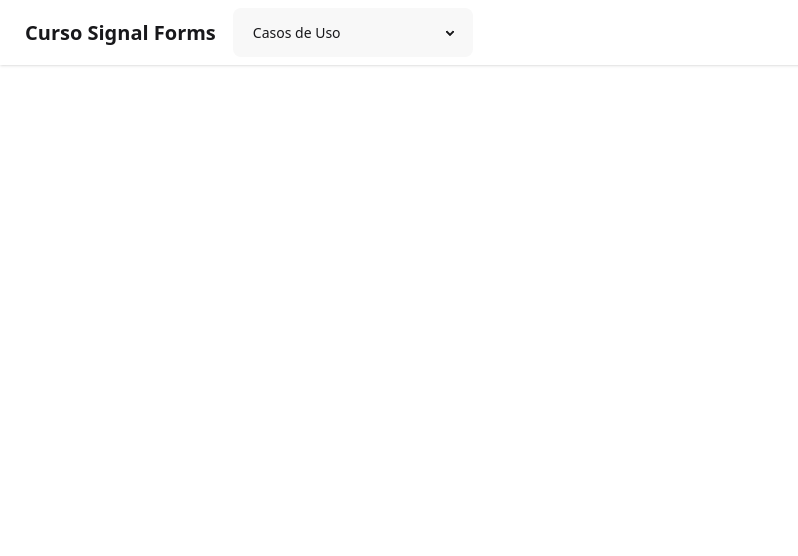
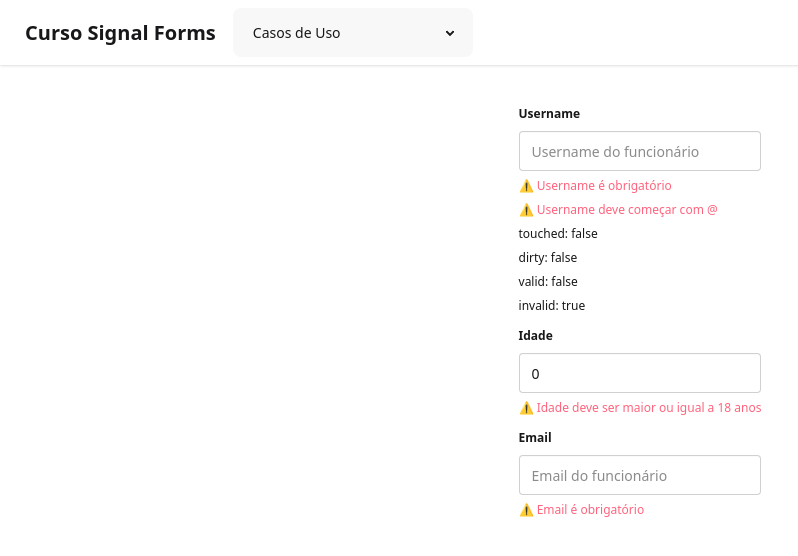
Before and after one commit to lodovikoa/curso-signal-forms, an Angular app: page /6-validators in a window 1280 px wide. Before the commit this address led to /. Shown: the top 556 px of the page, without its empty margins (0-798 px from the left). Built offline with nearby package versions, Linux system fonts and the light colour scheme.

Commit message:
feat: aulas

```diff
--- /dev/null
+++ b/db.json
@@ -0,0 +1,14 @@
+{
+  "profile": {
+    "personal": {
+      "name": "Pessoa Fulano4",
+      "email": "fulano4@example.com"
+    },
+    "address": {
+      "zipcode": "29144040",
+      "street": "São Benedito",
+      "number": ""
+    }
+  },
+  "$schema": "./node_modules/json-server/schema.json"
+}
--- a/package.json
+++ b/package.json
@@ -29,6 +29,7 @@
     "@angular/forms": "^21.1.0",
     "@angular/platform-browser": "^21.1.0",
     "@angular/router": "^21.1.0",
+    "json-server": "^1.0.0-beta.15",
     "rxjs": "~7.8.0",
     "tslib": "^2.3.0"
   },
--- /dev/null
+++ b/src/app/features/4.translate-model/translate-model.component.html
@@ -0,0 +1,33 @@
+<form>
+
+  <fieldset class="fieldset">
+    <legend id="name-legend" class="fieldset-legend">Nome</legend>
+    <input aria-labelledby="name-legend" type="text" class="input"n [formField]="form1.personal.name">
+  </fieldset>
+
+  <fieldset class="fieldset">
+    <legend id="email-legend" class="fieldset-legend">Email</legend>
+    <input aria-labelledby="email-legend" type="email" class="input"n [formField]="form1.personal.email">
+  </fieldset>
+
+  <fieldset class="fieldset">
+    <legend id="zipcode-legend" class="fieldset-legend">CEP</legend>
+    <input aria-labelledby="zipcode-legend" type="number" class="input"n [formField]="form1.address.zipcode">
+  </fieldset>
+
+  <fieldset class="fieldset">
+    <legend id="street-legend" class="fieldset-legend">Rua</legend>
+    <input aria-labelledby="street-legend" type="text" class="input"n [formField]="form1.address.street">
+  </fieldset>
+
+  <fieldset class="fieldset">
+    <legend id="number-legend" class="fieldset-legend">Numero</legend>
+    <input aria-labelledby="number-legend" type="number" class="input"n [formField]="form1.address.number">
+  </fieldset>
+
+  <button type="button" class="btn btn-primary" (click)="save()">Salvar</button>
+</form>
+
+<pre>
+  {{ form1().value() | json }}
+</pre>
--- /dev/null
+++ b/src/app/features/4.translate-model/translate-model.component.ts
@@ -0,0 +1,114 @@
+import { JsonPipe } from '@angular/common';
+import { HttpClient } from '@angular/common/http';
+import { ChangeDetectionStrategy, Component, inject, linkedSignal, OnInit, signal } from '@angular/core';
+import { rxResource } from '@angular/core/rxjs-interop';
+import { form, FormField } from '@angular/forms/signals';
+
+interface FormModel {
+  personal: {
+    name: string;
+    email: string;
+  },
+  address: {
+    zipcode: string;
+    street: string;
+    number: string;
+  }
+}
+
+interface domainModel {
+  personal: {
+    name: string;
+    email: string;
+  },
+  address: null | {
+    zipcode: string | null;
+    street: string | null;
+    number: string | null;
+  }
+}
+
+function domaniModelToFormModel(domainModel: domainModel): FormModel {
+  return {
+     personal: {
+      name: domainModel.personal.name,
+      email: domainModel.personal.email
+    },
+    address: {
+      zipcode: domainModel.address?.zipcode ?? '',
+      street: domainModel.address?.street ?? '',
+      number: domainModel.address?.number ?? ''
+    }
+  }
+}
+
+function formModelToDomainModel(formModel: FormModel): domainModel {
+  const isAddressEmpty = Object.values(formModel.address).every((value) => value === '');
+
+  return {
+    personal: {
+      name: formModel.personal.name,
+      email: formModel.personal.email
+    },
+    address: isAddressEmpty ? null : {
+      zipcode: formModel.address.zipcode,
+      street: formModel.address.street,
+      number: formModel.address.number
+    }
+  }
+}
+
+@Component({
+  selector: 'app-translate-model',
+  imports: [ FormField, JsonPipe ],
+  templateUrl: './translate-model.component.html',
+  styleUrl: './translate-model.component.css',
+  changeDetection: ChangeDetectionStrategy.OnPush,
+})
+export class TranslateModel {
+
+  private httpClient = inject(HttpClient);
+
+  private emptyFormModel = signal<FormModel>({
+    personal: {
+      name: '',
+      email: ''
+    },
+    address: {
+      zipcode: '',
+      street: '',
+      number: ''
+    }
+  });
+
+  protected profileDataRef = rxResource({
+    stream: () => this.getProfile(),
+  })
+
+  protected formModel = linkedSignal<FormModel>(() => {
+    if(!this.profileDataRef.hasValue()){
+      return this.emptyFormModel();
+    }
+
+    return domaniModelToFormModel(this.profileDataRef.value() )
+  });
+
+  protected form1 = form(this.formModel)
+
+  protected save() {
+    const payload = formModelToDomainModel(this.formModel());
+
+    this.saveProfile(payload).subscribe((profile) => {
+      console.log('Profile saved', profile)
+    })
+  }
+
+  private saveProfile(payload: domainModel) {
+    return this.httpClient.put<domainModel>('http://localhost:3000/profile', payload);
+  }
+
+  private getProfile() {
+    return this.httpClient.get<domainModel>('http://localhost:3000/profile');
+  }
+
+}
--- /dev/null
+++ b/src/app/features/5.array-field/array-field.component.html
@@ -0,0 +1,27 @@
+<fieldset class="fieldset bg-base-200 border-base-300 rounded-box w-xs border p-4">
+  <legend class="fieldset-legend">Page details</legend>
+
+  @for (item of form1.emails; track item) {
+    <label for="email-label" class="label">Email</label>
+    <div class="join">
+      <input id="email-label" type="email" class="input join-item" placeholder="Digite um Email" [formField]="item" />
+      <button class="btn btn-error join-item" (click)="remove($index)" [disabled]="hasLessThanTwoEmails()">X</button>
+    </div>
+
+    @if (item().touched()) {
+      @for (error of item().errors(); track error) {
+        <div class="text-error">{{ error.message }}</div>
+      }
+    }
+  }
+
+  <button type="button" class="btn btn-primary mt-4" (click)="add()">Adicionar</button>
+</fieldset>
+
+<div>
+  Item Valid: {{ form1.emails().valid() | json}}
+</div>
+<div>
+  Form Valid: {{ form1().valid() | json}}
+</div>
+{{ form1.emails().value() | json }}
--- /dev/null
+++ b/src/app/features/5.array-field/array-field.component.ts
@@ -0,0 +1,46 @@
+import { JsonPipe } from '@angular/common';
+import { ChangeDetectionStrategy, Component, computed, signal } from '@angular/core';
+import { applyEach, email, form, FormField, required } from '@angular/forms/signals';
+
+interface FormModel {
+  name: string;
+  emails: string[];
+}
+
+@Component({
+  selector: 'app-array-field',
+  imports: [ FormField, JsonPipe ],
+  templateUrl: './array-field.component.html',
+  styleUrl: './array-field.component.css',
+  changeDetection: ChangeDetectionStrategy.OnPush,
+})
+export class ArrayField {
+
+  protected formModel = signal<FormModel>({
+    name: '',
+    emails: ['']
+  });
+
+  protected form1 = form(this.formModel, schema => {
+    applyEach(schema.emails, (schemaItem) => {
+      required(schemaItem, { message: 'Email é obrigatório' });
+      email(schemaItem, { message: 'Email inválido' });
+    })
+  });
+
+
+
+  protected hasLessThanTwoEmails = computed(() => {
+    return this.form1.emails().value().length < 2;
+  })
+
+  protected add() {
+    this.form1.emails().value.update((value) => [...value, '']);
+  }
+
+  protected remove(index: number) {
+    this.form1.emails().value.update((value) =>{
+      return value.filter((email, i) => i !== index);
+    });
+  }
+}
--- /dev/null
+++ b/src/app/features/6.validators/validators.component.html
@@ -0,0 +1,31 @@
+<fieldset class="fieldset">
+  <legend id="usernameLegend" class="fieldset-legend">Username</legend>
+  <input aria-labelledby="usernameLegend" type="text" class="input" placeholder="Username do funcionário" [formField]="form1.username" />
+
+  @for (error of form1.username().errors(); track error) {
+    <div class="text-error">⚠️ {{ error.message }}</div>
+  }
+
+  <div> touched: {{ form1.username().touched() }} </div>
+  <div> dirty: {{ form1.username().dirty() }} </div>
+  <div> valid: {{ form1.username().valid() }} </div>
+  <div> invalid: {{ form1.username().invalid() }} </div>
+</fieldset>
+
+<fieldset class="fieldset">
+  <legend id="ageLegend" class="fieldset-legend">Idade</legend>
+  <input aria-labelledby="ageLegend" type="number" class="input" placeholder="Idade do funcionário" [formField]="form1.age" />
+
+  @for (error of form1.age().errors(); track error) {
+    <div class="text-error">⚠️ {{ error.message }}</div>
+  }
+</fieldset>
+
+<fieldset class="fieldset">
+  <legend id="emailLegend" class="fieldset-legend">Email</legend>
+  <input aria-labelledby="emailLegend" type="email" class="input" placeholder="Email do funcionário" [formField]="form1.email"/>
+
+  @for (error of form1.email().errors(); track error) {
+    <div class="text-error">⚠️ {{ error.message }}</div>
+  }
+</fieldset>
--- /dev/null
+++ b/src/app/features/6.validators/validators.component.ts
@@ -0,0 +1,45 @@
+import { ChangeDetectionStrategy, Component, signal } from '@angular/core';
+import { email, form, FormField, max, maxLength, min, minLength, pattern, required, validate } from '@angular/forms/signals';
+
+interface Employee {
+  username: string;
+  age: number;
+  email: string;
+}
+
+@Component({
+  selector: 'app-validators',
+  imports: [ FormField ],
+  templateUrl: './validators.component.html',
+  styleUrl: './validators.component.css',
+  changeDetection: ChangeDetectionStrategy.OnPush,
+})
+export class Validators {
+
+  employeeModel = signal<Employee>({
+    username: '',
+    age: 0,
+    email: ''
+  });
+
+  form1 = form(this.employeeModel, schema => {
+    required(schema.username, { message:'Username é obrigatório' });
+    minLength(schema.username, 5, { message:'Username deve ter no mínimo 5 caracteres' });
+    maxLength(schema.username, 15, { message:'Username deve ter no máximo 15 caracteres' });
+    pattern(schema.username, /^[a-z0-9@]+$/, { message:'Username deve conter apenas letras minúsculas e números' });
+    validate(schema.username, ({ value }) => {
+      if(!value().startsWith('@')) {
+        return { kind: 'missingAt', message: 'Username deve começar com @' };
+      }
+      return null;
+    });
+
+    required(schema.age, { message:'Age é obrigatório' });
+    min(schema.age, 18, { message:'Idade deve ser maior ou igual a 18 anos' });
+    max(schema.age, 65, { message:'Idade deve ser menor ou igual a 65 anos' });
+
+    required(schema.email, { message:'Email é obrigatório' });
+    email(schema.email, { message:'Email inválido' });
+
+  });
+}
```
Also changed, not shown: src/app/app.routes.ts (+7 -1 lines), src/app/features/4.translate-model/translate-model.component.css (added), src/app/features/5.array-field/array-field.component.css (added), src/app/features/6.validators/validators.component.css (added), 1 other file (tests, documents, lock files or other folders).
